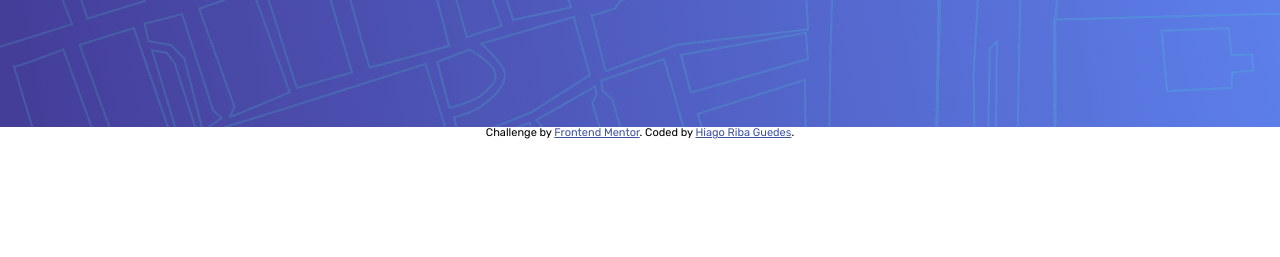
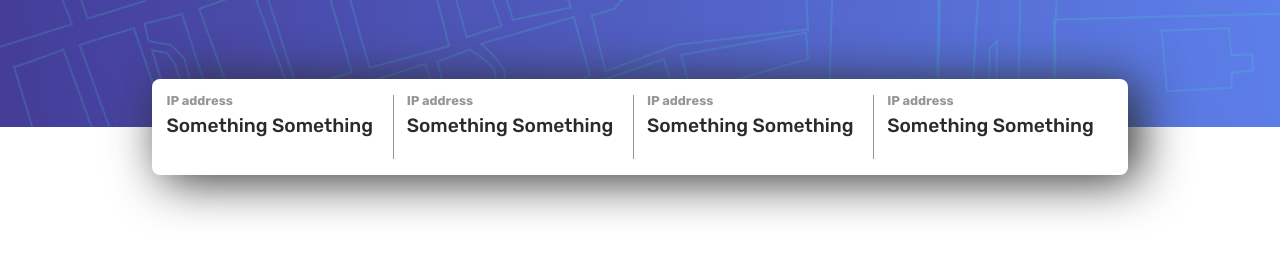
Before and after one commit to nikhil4667/ip-address-tracker, a plain HTML site: page index.html in a window 1280 px wide. Shown: the part 123-380 px from the top of the page. Drawn offline with Linux system fonts and the light colour scheme.

Commit message:
information block

```diff
--- /dev/null
+++ b/assets/sass/main/main-informations.scss
@@ -0,0 +1,35 @@
+.main__informations{
+    position: absolute;
+    width: 75%;
+    height: 4rem;
+    display: flex;
+    background-color: white;
+    z-index: 2;
+    padding: 1rem 0.5rem;
+    top: -3rem; /*2rem from height/2 + 1 rem from padding*/
+    border-radius: 0.5rem;
+    box-shadow: 10px 5px 50px $Very-Dark-Gray;
+}
+
+
+.information__block-content{
+    width: 25%;
+    border-right: 1px solid $DARK-Gray;
+    margin: 0 0.4rem;
+}
+.information__block-content:nth-child(4n){
+    border:0;
+}
+
+.block-content__title{
+    color: $DARK-Gray;
+    font-weight: 700;
+    font-size: 0.8rem;
+    margin-bottom: 0.5rem;
+}
+
+.block-content__content{
+    font-weight: 500;
+    color: $Very-Dark-Gray;
+    font-size: 1.2rem;
+}
--- /dev/null
+++ b/assets/sass/main/main.scss
@@ -0,0 +1,7 @@
+@import './main-informations.scss';
+
+.main {
+    display: flex;
+    justify-content: space-around;
+    position: relative;
+}
--- a/assets/sass/styles.scss
+++ b/assets/sass/styles.scss
@@ -2,3 +2,4 @@
 @import './helpers/helpers.scss';
 @import './header/header.scss';
 @import './attribution/attribution.scss';
+@import './main/main.scss';
--- a/index.html
+++ b/index.html
@@ -24,6 +24,33 @@
   </form>
 
 </header>
+<main class="main">
+
+  <div class="main__informations">
+
+    <div class="information__block-content">
+      <h2 class="block-content__title">IP address</h2>
+      <p class="block-content__content">Something Something</p>
+    </div>
+
+    <div class="information__block-content">
+      <h2 class="block-content__title">IP address</h2>
+      <p class="block-content__content">Something Something</p>
+    </div>
+
+    <div class="information__block-content">
+      <h2 class="block-content__title">IP address</h2>
+      <p class="block-content__content">Something Something</p>
+    </div>
+
+    <div class="information__block-content">
+      <h2 class="block-content__title">IP address</h2>
+      <p class="block-content__content">Something Something</p>
+    </div>
+
+  </div>
+
+</main>
 
   <footer class="attribution">
     Challenge by <a href="https://www.frontendmentor.io?ref=challenge" target="_blank">Frontend Mentor</a>.
```
Also changed, not shown: assets/css/styles.css, 1 other file.
